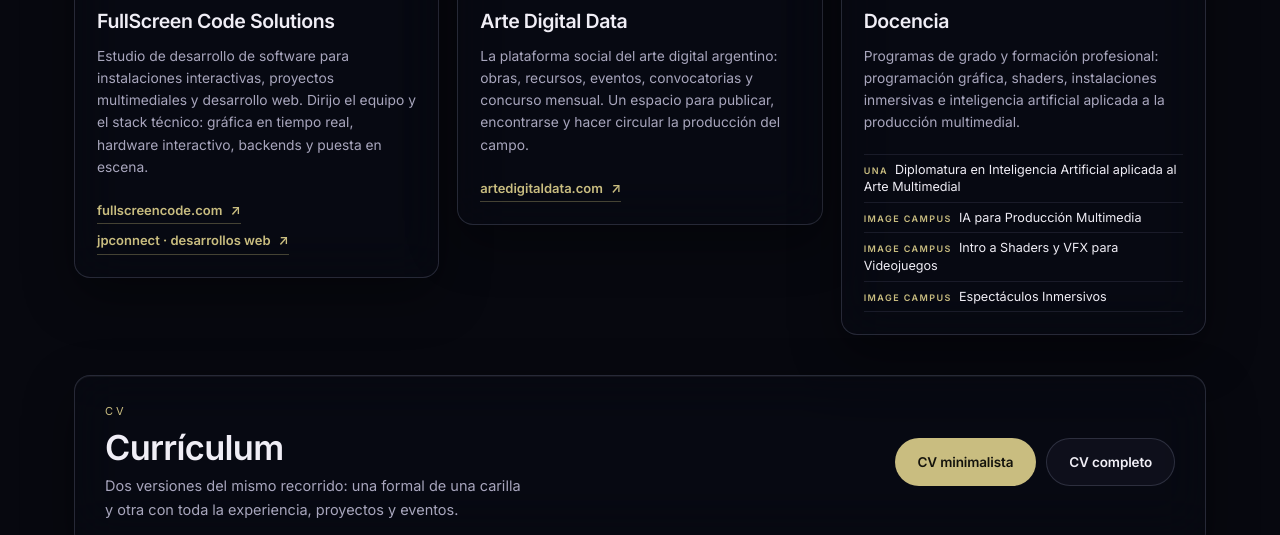
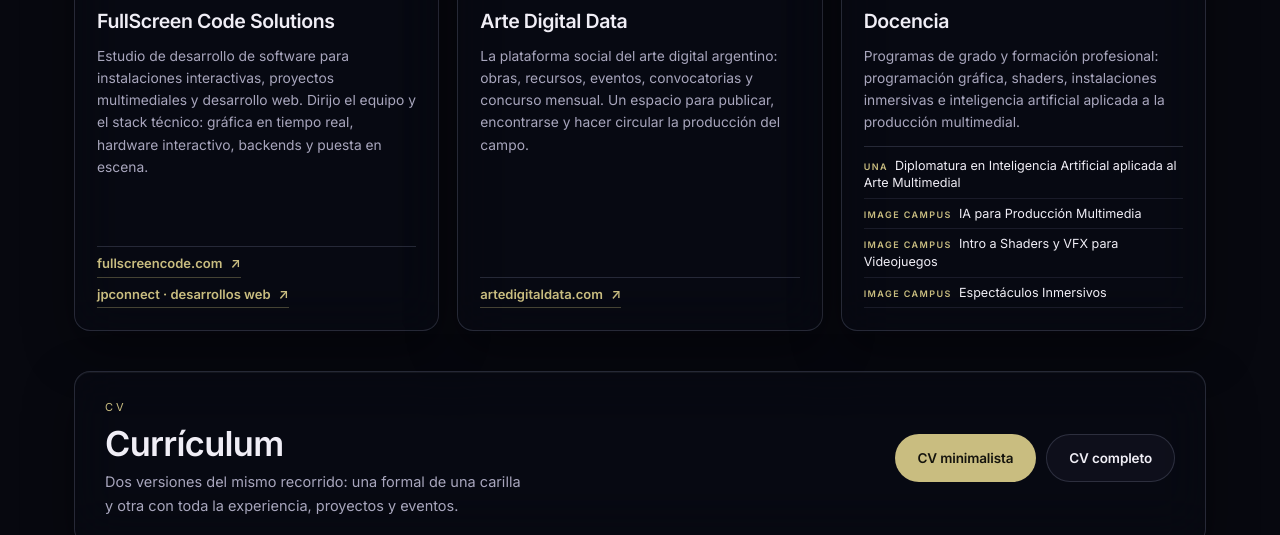
Before and after one commit to jpupper/jpupperwebsite, a website: page public/index.html in a window 1280 px wide. Shown: the part 962-1497 px from the top of the page. Drawn offline with Linux system fonts and the light colour scheme.

Commit message:
Hitos: las tres tarjetas con la misma altura (stretch) y el pie de cada una anclado abajo con separador

```diff
--- a/public/css/jpupper.css
+++ b/public/css/jpupper.css
@@ -314,8 +314,9 @@ section {
     display: grid;
     grid-template-columns: repeat(3, minmax(0, 1fr));
     gap: 18px;
-    /* cada tarjeta termina donde termina su contenido: nada de huecos internos */
-    align-items: start;
+    /* las tres tarjetas con la MISMA altura y la misma estructura interna:
+       medios arriba (128px), texto, y el pie (links / programas) al final */
+    align-items: stretch;
 }
 
 .hito {
@@ -422,7 +423,9 @@ section {
 }
 
 .hito__links {
-    margin-top: 4px;
+    margin-top: auto;
+    padding-top: 12px;
+    border-top: 1px solid var(--line);
     display: flex;
     flex-direction: column;
     gap: 6px;
@@ -450,7 +453,9 @@ section {
 
 /* programas de docencia (lista compacta, sin cajas: la tarjeta respira) */
 .doc-list {
-    margin-top: 4px;
+    margin-top: auto;
+    padding-top: 12px;
+    border-top: 1px solid var(--line);
     display: flex;
     flex-direction: column;
     padding-top: 4px;
@@ -464,10 +469,6 @@ section {
     line-height: 1.4;
     color: var(--text);
     transition: color .2s ease, border-color .2s ease, padding-left .2s ease;
-}
-
-.doc-list li:first-child a {
-    border-top: 1px solid var(--line-soft);
 }
 
 .doc-list a:hover {
```
